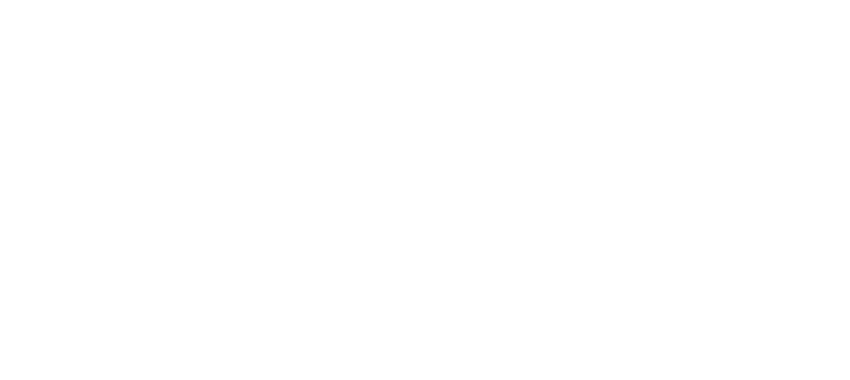
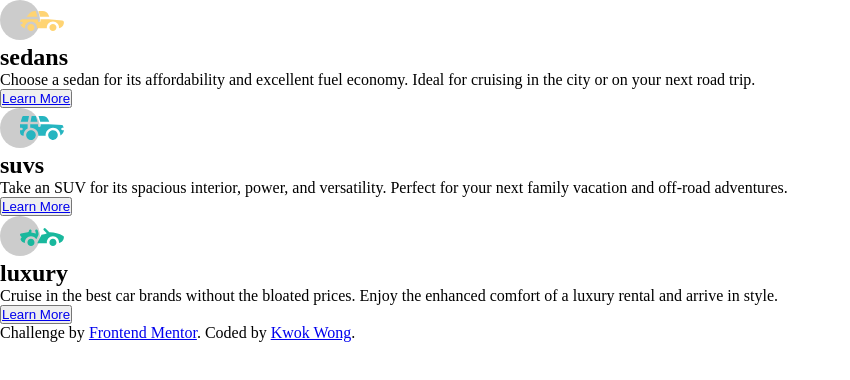
Before and after one commit to kwokkw/3-Column-Preview-Card-Component-Main, a plain HTML site: page index.html in a window 1280 px wide. Shown: the whole page, without its empty margins (0-850 px from the left). Drawn offline with Linux system fonts and the light colour scheme.

Commit message:
updated color variables

```diff
--- /dev/null
+++ b/index.css
@@ -0,0 +1,22 @@
+@import url('https://fonts.googleapis.com/css2?family=Big+Shoulders+Display&family=Lexend+Deca:wght@700&family=Outfit:wght@400;700&display=swap');
+
+/* || RESET */
+
+* {
+    margin: 0;
+    padding: 0;
+    box-sizing: border-box;
+}
+
+/* || VARIABLES */
+
+:root {
+    /* || PRIMARY COLORS */
+    --bright-orange: hsl(31, 77%, 52%);
+    --dark-cyan: hsl(184, 100%, 22%);
+    --very-dark-cyan: hsl(179, 100%, 13%);
+
+    /* || NEUTRAL COLORS */
+    --transparent-white: hsla(0, 0%, 100%, 0.75); /* paragraphs */
+    --very-light-gray: hsl(0, 0%, 95%); /* background, headings, buttons */
+}
--- a/index.html
+++ b/index.html
@@ -4,9 +4,48 @@
     <meta charset="UTF-8">
     <meta name="viewport" content="width=device-width, initial-scale=1.0">
     <meta name="author" content="Kwok Wong">
+    <link rel="stylesheet" href="index.css" type="text/css">
+    <link rel="icon" href="images/favicon-32x32.png" type="image/x-icon">
     <title>3-Column-Preview-Card-Component-Main </title>
 </head>
 <body>
-    <main></main>
+    <main>
+        <div class="card">
+            <img src="images/icon-sedans.svg" alt="" width="64px" height="40px">
+            <h2>sedans</h2>
+            <p>
+                Choose a sedan for its affordability and excellent fuel economy. Ideal for cruising in the city or on your next road trip.
+            </p>
+            <button>
+                <a href="#">Learn More</a>
+            </button>
+        </div>
+        <div class="card">
+            <img src="images/icon-suvs.svg" alt="" width="64px" height="40px">
+            <h2>suvs</h2>
+            <p>
+                Take an SUV for its spacious interior, power, and versatility. Perfect for your next family vacation and off-road adventures.
+            </p>
+            <button>
+                <a href="#">Learn More</a>
+            </button>
+        </div>
+        <div class="card">
+            <img src="images/icon-luxury.svg" alt="" width="64px" height="40px">
+            <h2>luxury</h2>
+            <p>
+                Cruise in the best car brands without the bloated prices. Enjoy the enhanced comfort of a luxury rental and arrive in style.
+            </p>
+            <button>
+                <a href="#">Learn More</a>
+            </button>
+        </div>
+    </main>
+    <footer>
+        <p>
+            Challenge by <a href="https://www.frontendmentor.io?ref=challenge" target="_blank">Frontend Mentor</a>.
+            Coded by <a href="#">Kwok Wong</a>.
+        </p>
+    </footer>
 </body>
 </html>
```
